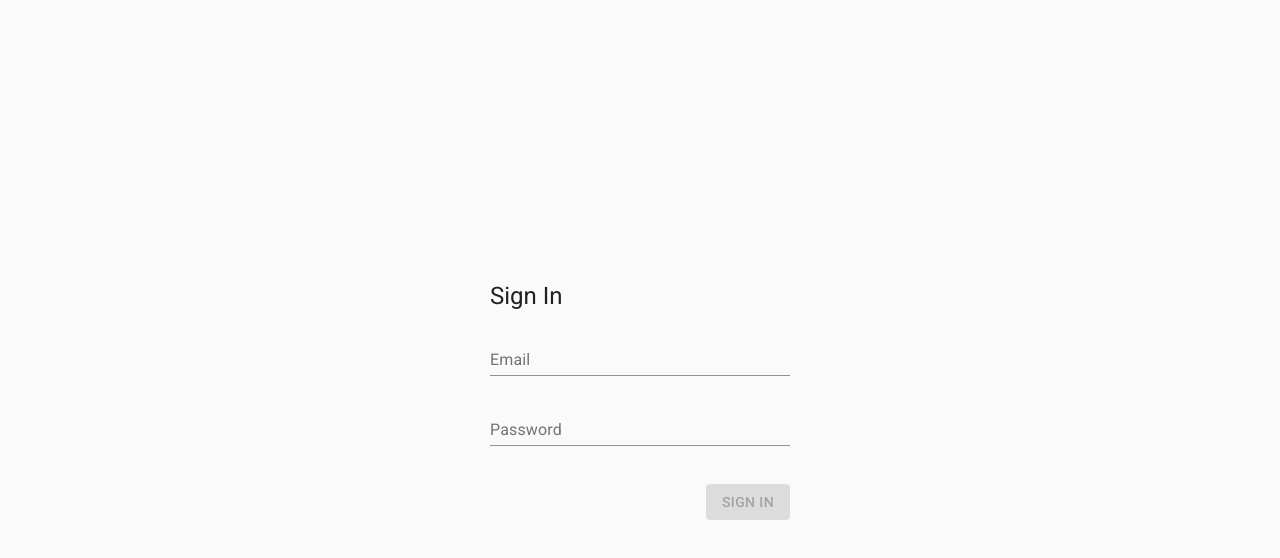
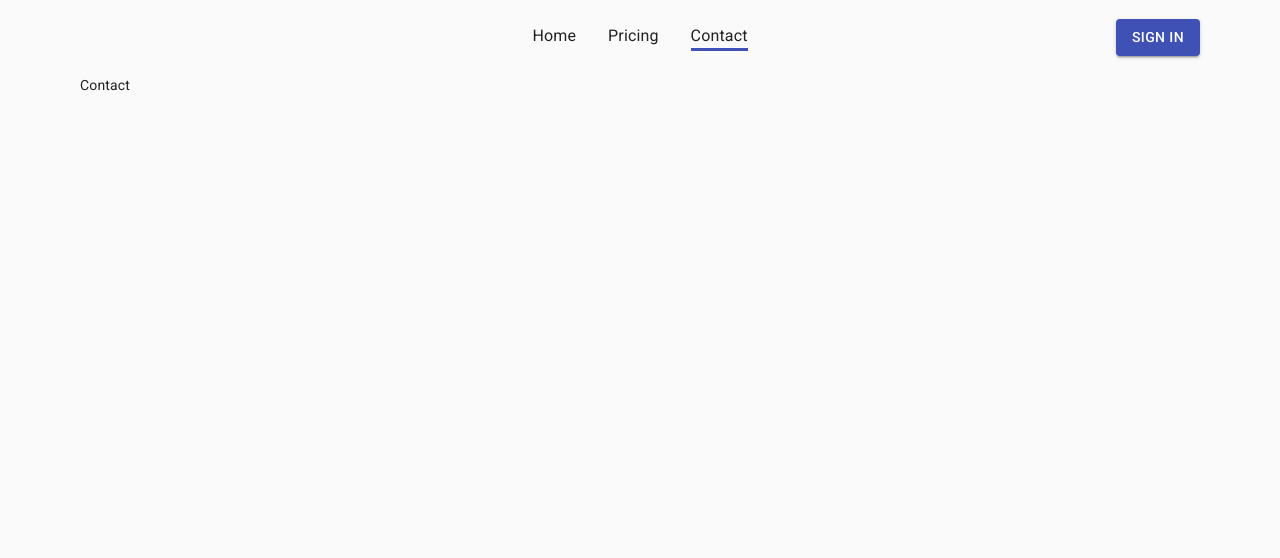
Before and after one commit to chasejarms/dynamic-project-management, a React (Create React App) app: page /contact in a window 1280 px wide. Before the commit this address led to /sign-in. Shown: the top 558 px of the page. Built offline with nearby package versions, Linux system fonts and the light colour scheme; no server answers; what amazon-cognito-identity-js would draw is missing.

Commit message:
Add many of the top level pages

```diff
--- a/src/components/nonAuthenticatedPageContainer/index.tsx
+++ b/src/components/nonAuthenticatedPageContainer/index.tsx
@@ -6,8 +6,6 @@ import { composeCSS } from "../../styles/composeCSS";
 
 interface INonAuthenticatedPageContainerProps {
     children: React.ReactNode;
-    title: string;
-    description: string;
     makeFullPage?: boolean;
 }
 
--- /dev/null
+++ b/src/oneTimeComponents/wrappedApp/app/contact/index.tsx
@@ -0,0 +1,11 @@
+/** @jsxImportSource @emotion/react */
+import { jsx, css } from "@emotion/react";
+import { NonAuthenticatedPageContainer } from "../../../../components/nonAuthenticatedPageContainer";
+
+export function Contact() {
+    return (
+        <NonAuthenticatedPageContainer>
+            <div>Contact</div>
+        </NonAuthenticatedPageContainer>
+    );
+}
--- a/src/oneTimeComponents/wrappedApp/app/home/index.tsx
+++ b/src/oneTimeComponents/wrappedApp/app/home/index.tsx
@@ -14,10 +14,7 @@ export function Home() {
     }
 
     return (
-        <NonAuthenticatedPageContainer
-            title="Elastic Agile"
-            description="The best resource on the web for mastering SQL queries."
-        >
+        <NonAuthenticatedPageContainer>
             <div css={classes.pageContent}>
                 <div>
                     <div css={classes.bottomMargin24}>
--- a/src/oneTimeComponents/wrappedApp/app/index.tsx
+++ b/src/oneTimeComponents/wrappedApp/app/index.tsx
@@ -6,6 +6,8 @@ import { useAxiosInterceptor } from "../../../hooks/useAxiosInterceptor";
 import { Authenticated } from "./authenticated";
 import { useRouterDebug } from "../../../hooks/useRouterDebug";
 import { Home } from "./home";
+import { Pricing } from "./pricing";
+import { Contact } from "./contact";
 
 export function App() {
     useAxiosInterceptor();
@@ -15,6 +17,12 @@ export function App() {
         <Switch>
             <Route path="/" exact>
                 <Home />
+            </Route>
+            <Route path="/pricing" exact>
+                <Pricing />
+            </Route>
+            <Route path="/contact" exact>
+                <Contact />
             </Route>
             <Route path="/sign-in" exact>
                 <SignIn />
--- /dev/null
+++ b/src/oneTimeComponents/wrappedApp/app/pricing/index.tsx
@@ -0,0 +1,11 @@
+/** @jsxImportSource @emotion/react */
+import { jsx, css } from "@emotion/react";
+import { NonAuthenticatedPageContainer } from "../../../../components/nonAuthenticatedPageContainer";
+
+export function Pricing() {
+    return (
+        <NonAuthenticatedPageContainer>
+            <div>Pricing</div>
+        </NonAuthenticatedPageContainer>
+    );
+}
```
